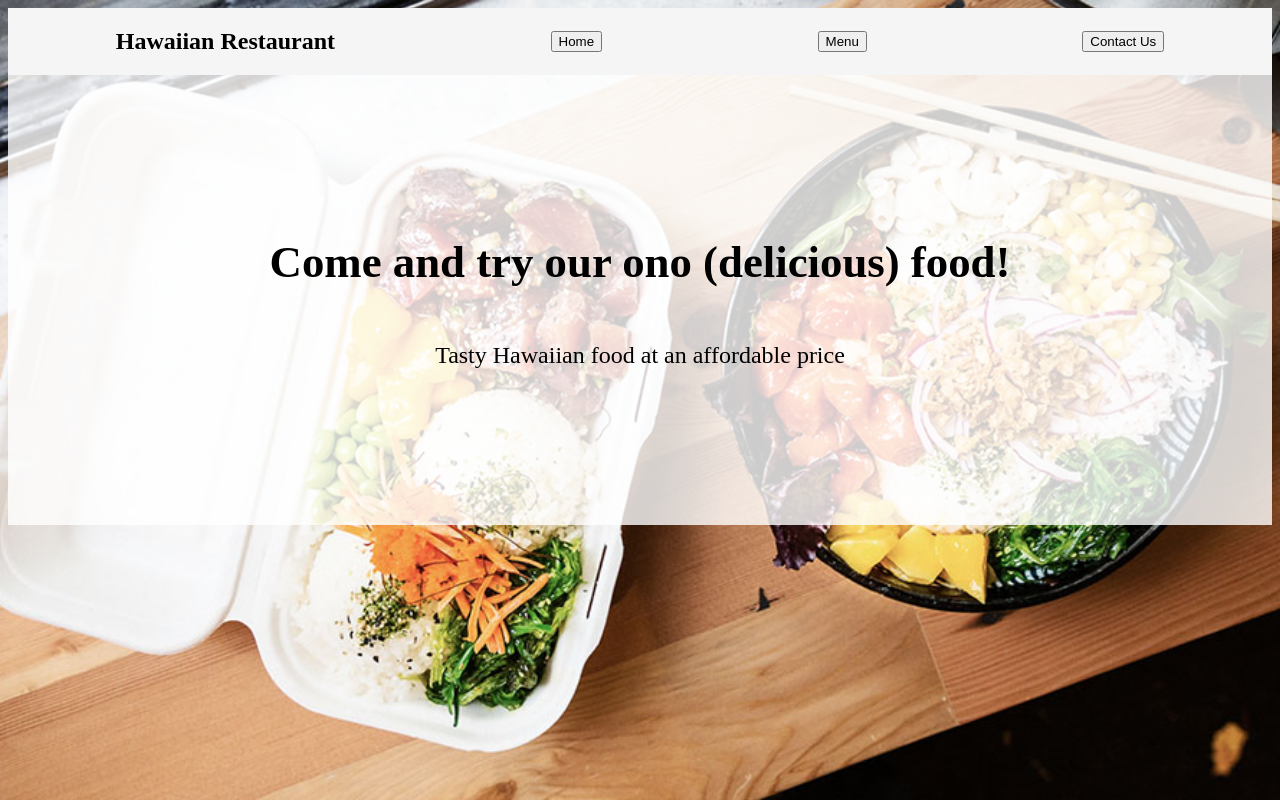
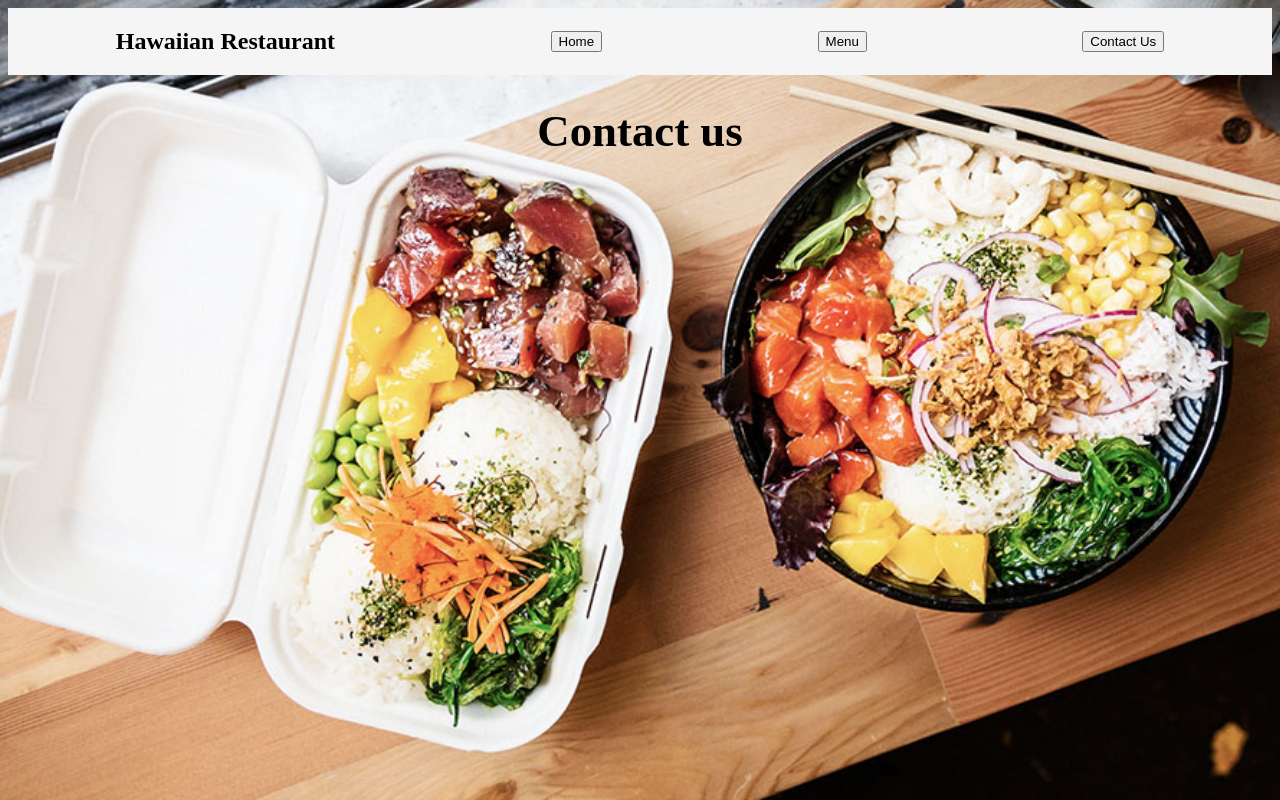
Before and after one commit to coderlore/restaurant, a website built with webpack: page dist/index.html in a window 1280 px wide. Both pictures are taken after a click on the button "Contact Us". Built offline with nearby package versions, Linux system fonts and the light colour scheme.

Commit message:
Added contact page and event listeners for the navbar

```diff
--- /dev/null
+++ b/src/contact.js
@@ -0,0 +1,14 @@
+function contact() {
+    const content = document.querySelector('#content');
+    content.id = 'content';
+
+    const contactPage = document.createElement('div');
+
+    const contactTitle = document.createElement('h1');
+    contactTitle.innerHTML = 'Contact us';
+    contactPage.appendChild(contactTitle);
+    content.appendChild(contactPage)
+    document.body.appendChild(content);
+}
+
+export default contact
--- a/src/home.js
+++ b/src/home.js
@@ -2,14 +2,17 @@ function loadHome() {
     const content = document.querySelector('#content');
     content.id = 'content';
 
+    const homePage = document.createElement('div');
+
     const h1 = document.createElement('h1');
     h1.innerHTML = 'Come and try our ono (delicious) food!';
-    content.appendChild(h1);
+    homePage.appendChild(h1);
 
     const p = document.createElement('p');
     p.innerHTML = 'Tasty Hawaiian food at an affordable price';
-    content.appendChild(p);
+    homePage.appendChild(p);
 
+    content.appendChild(homePage)
     document.body.appendChild(content);
 }
 
--- a/src/index.js
+++ b/src/index.js
@@ -1,11 +1,13 @@
 import loadHome from "./home.js";
 import navbar from "./navbar.js";
+import contact from "./contact.js";
 import './style.css';
 
 console.log("I am working");
 
 navbar()
-loadHome()
+//contact()
+//loadHome()
 /*
 const content = document.querySelector('#content');
 const div = document.createElement('div');
--- a/src/navbar.js
+++ b/src/navbar.js
@@ -1,4 +1,9 @@
+import contact from "./contact.js";
+import loadHome from "./home.js";
+
 function navbar() {
+    const content = document.querySelector('#content');
+    content.id = 'content';
     const restaurantName = document.createElement('h2');
     const nav = document.createElement('nav');
     const homeBtn = document.createElement('button');
@@ -6,16 +11,32 @@ function navbar() {
     const contactBtn = document.createElement('button');
 
     restaurantName.textContent = 'Hawaiian Restaurant';
+
     homeBtn.textContent = 'Home';
+    homeBtn.classList.add('page-nav');
+    homeBtn.addEventListener('click', (e) => {
+        loadHome();
+    });
+
     menuBtn.textContent = 'Menu';
+    menuBtn.classList.add('page-nav');
+    menuBtn.addEventListener('click', (e) => {
+        alert('Im menu');
+    });
+
     contactBtn.textContent = 'Contact Us';
+    contactBtn.classList.add('page-nave');
+    contactBtn.addEventListener('click', (e) => {
+        contact();
+    });
 
     nav.appendChild(restaurantName);
     nav.appendChild(homeBtn);
     nav.appendChild(menuBtn);
     nav.appendChild(contactBtn);
 
-    document.body.appendChild(nav);
+    content.appendChild(nav)
+    document.body.appendChild(content);
 }
 
 export default navbar
--- a/src/style.css
+++ b/src/style.css
@@ -10,14 +10,14 @@ p {
     justify-content: center;
 }
 
-html {
-    background: url(../asset/The-Poke-Guy-poke-bowl.jpeg) no-repeat center center fixed;
+body {
+    background: url(/asset/The-Poke-Guy-poke-bowl.jpeg) no-repeat center center fixed;
     -webkit-background-size: cover;
     -moz-background-size: cover;
     -o-background-size: cover;
     background-size: cover;
 }
-
+/*
 #content {
     display: flex;
     flex-direction: column;
@@ -26,7 +26,7 @@ html {
     height: 450px;
     background: rgba(255, 255, 255, 0.8)
 }
-
+*/
 a {
     text-decoration: none;
 }
```
Also changed, not shown: dist/index.html.
